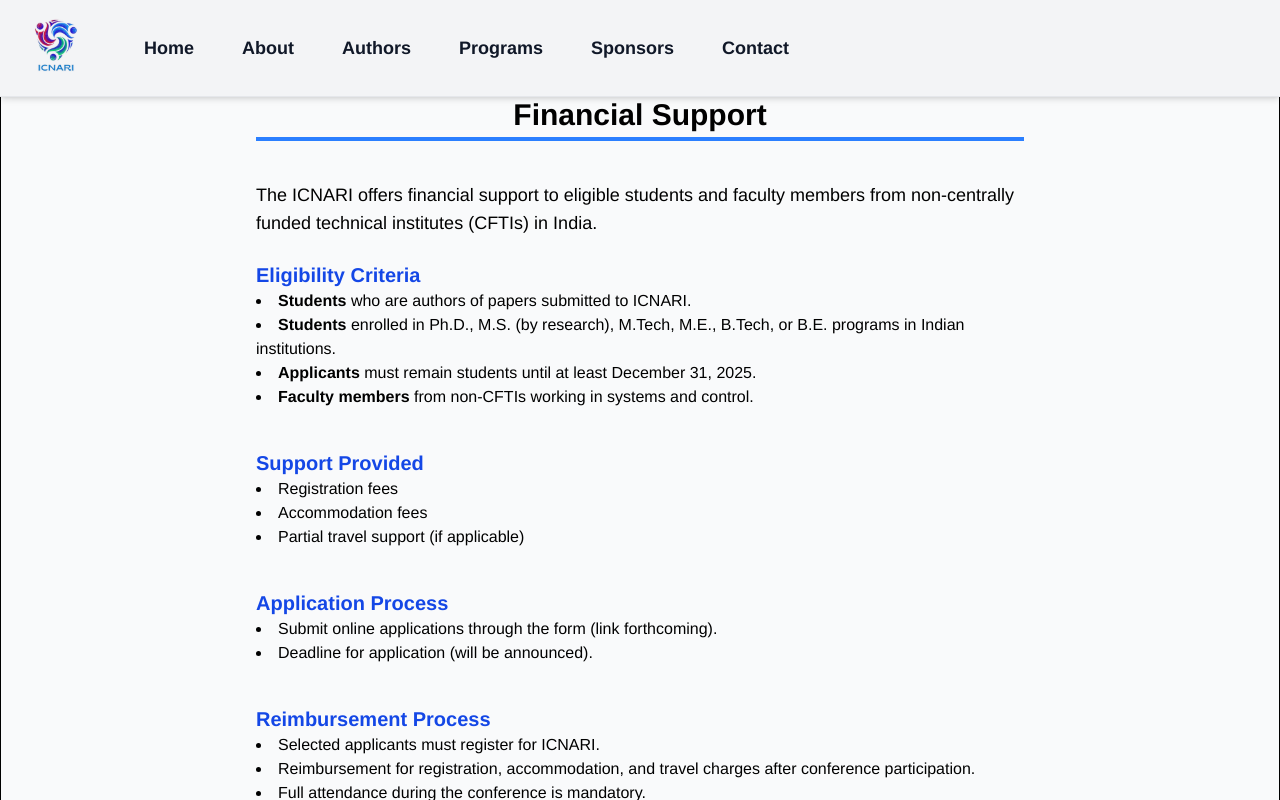
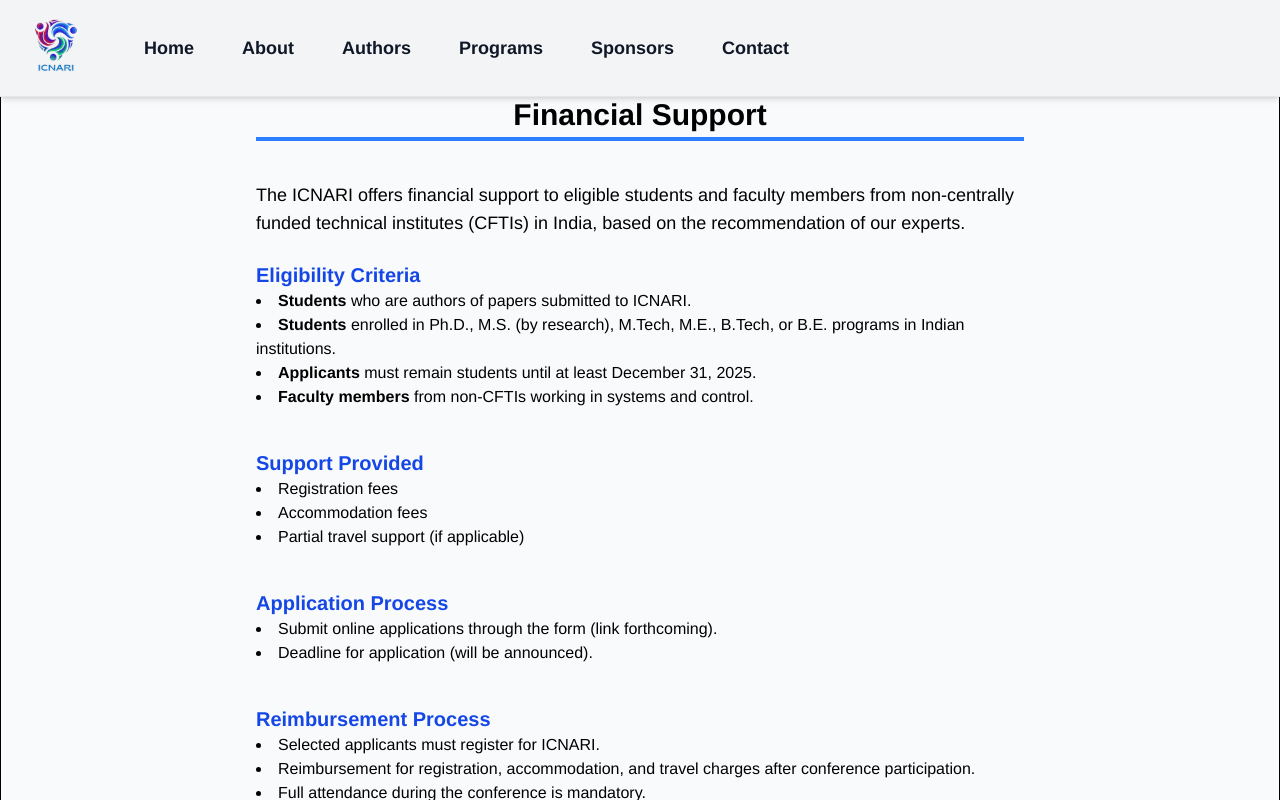
Before and after one commit to suryanshvermaa/Conference_website, a React (Vite) app in the folder frontend/: page /authors/financial-support in a window 1280 px wide. Shown: the top 800 px of the page. Built offline with nearby package versions, Linux system fonts and the light colour scheme.

Commit message:
fix: clarify eligibility criteria for financial support in FinancialSupp component

```diff
--- a/frontend/src/components/authorcomp/FinancialSupp.jsx
+++ b/frontend/src/components/authorcomp/FinancialSupp.jsx
@@ -9,7 +9,7 @@ const FinancialSupp = () => {
         </h1>
 
         <p className="mt-6 text-lg">
-          The ICNARI offers financial support to eligible students and faculty members from non-centrally funded technical institutes (CFTIs) in India.
+          The ICNARI offers financial support to eligible students and faculty members from non-centrally funded technical institutes (CFTIs) in India, based on the recommendation of our experts.
         </p>
 
         <h2 className="mt-6 text-xl font-semibold text-blue-700">Eligibility Criteria</h2>
```
